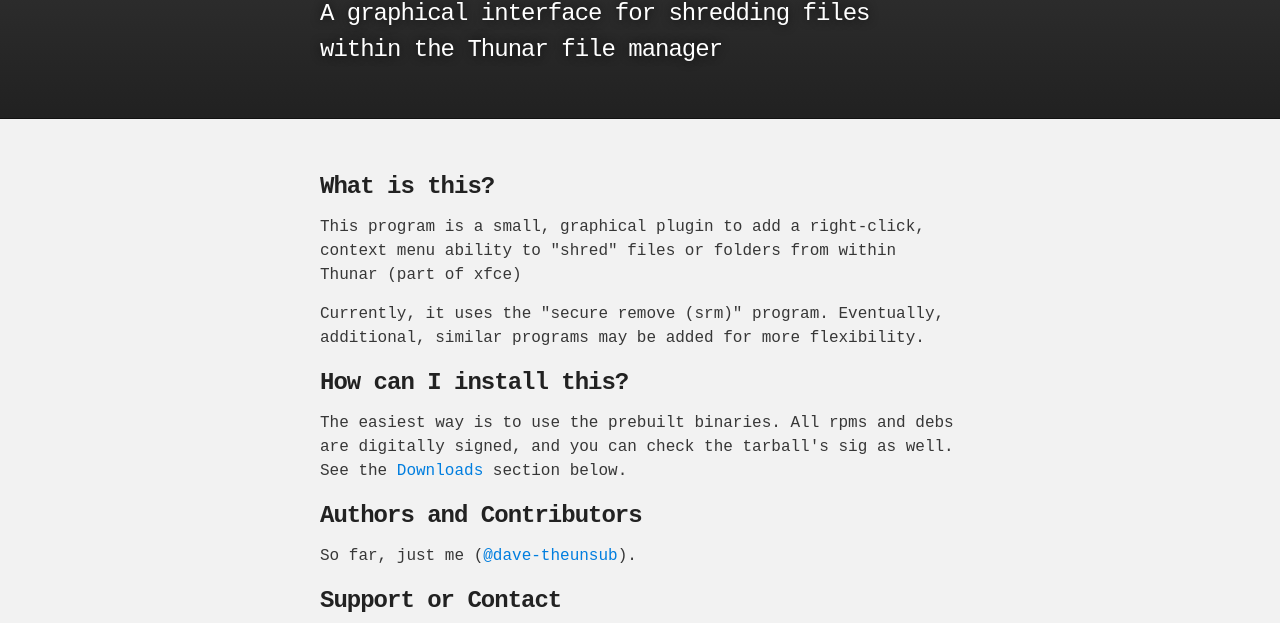
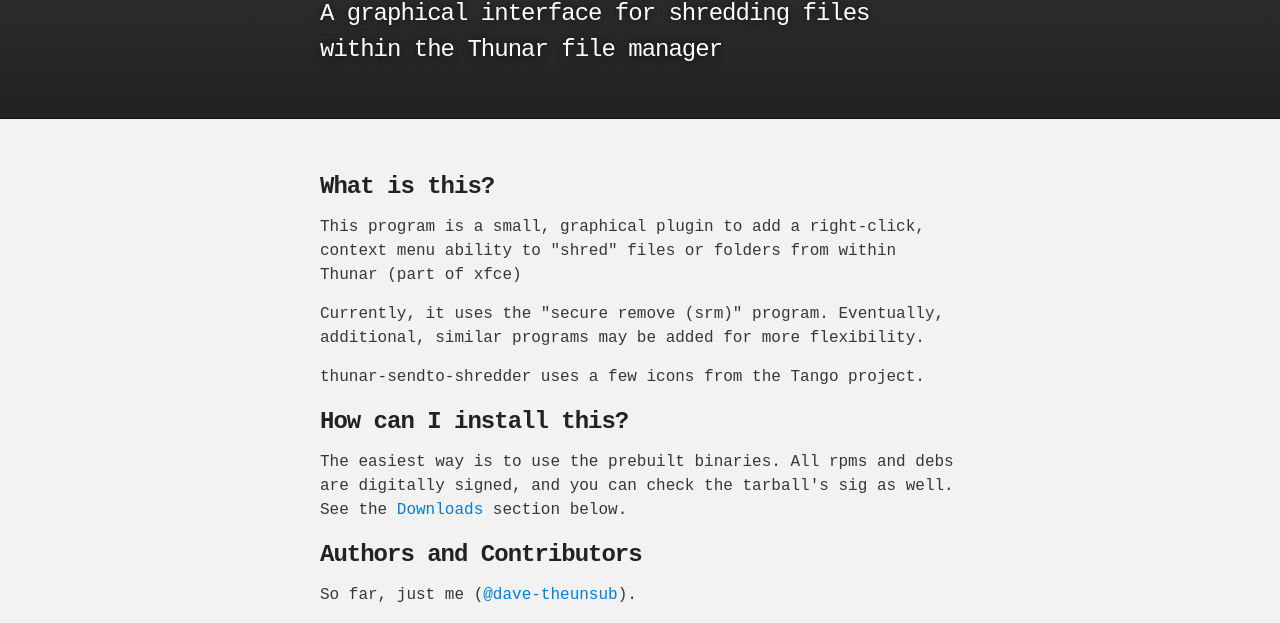
Before and after one commit to dave-theunsub/thunar-sendto-shredder, a plain HTML site: page docs/index.html in a window 1280 px wide. Shown: the part 127-750 px from the top of the page. Drawn offline with Linux system fonts and the light colour scheme.

Commit message:
add bit about Tango icons

```diff
--- a/docs/index.html
+++ b/docs/index.html
@@ -38,6 +38,7 @@
 ability to "shred" files or folders from within Thunar (part of xfce)</p>
 <p>Currently, it uses the "secure remove (srm)" program.  Eventually,
 additional, similar programs may be added for more flexibility.</p>
+<p><b>thunar-sendto-shredder</b> uses a few icons from the Tango project.</p>
 
 <h3>
 <a id="how-can-i-install-this" class="anchor" href="#how-can-i-install-this" aria-hidden="true"><span aria-hidden="true" class="octicon octicon-link"></span></a>How can I install this?</h3>
```
